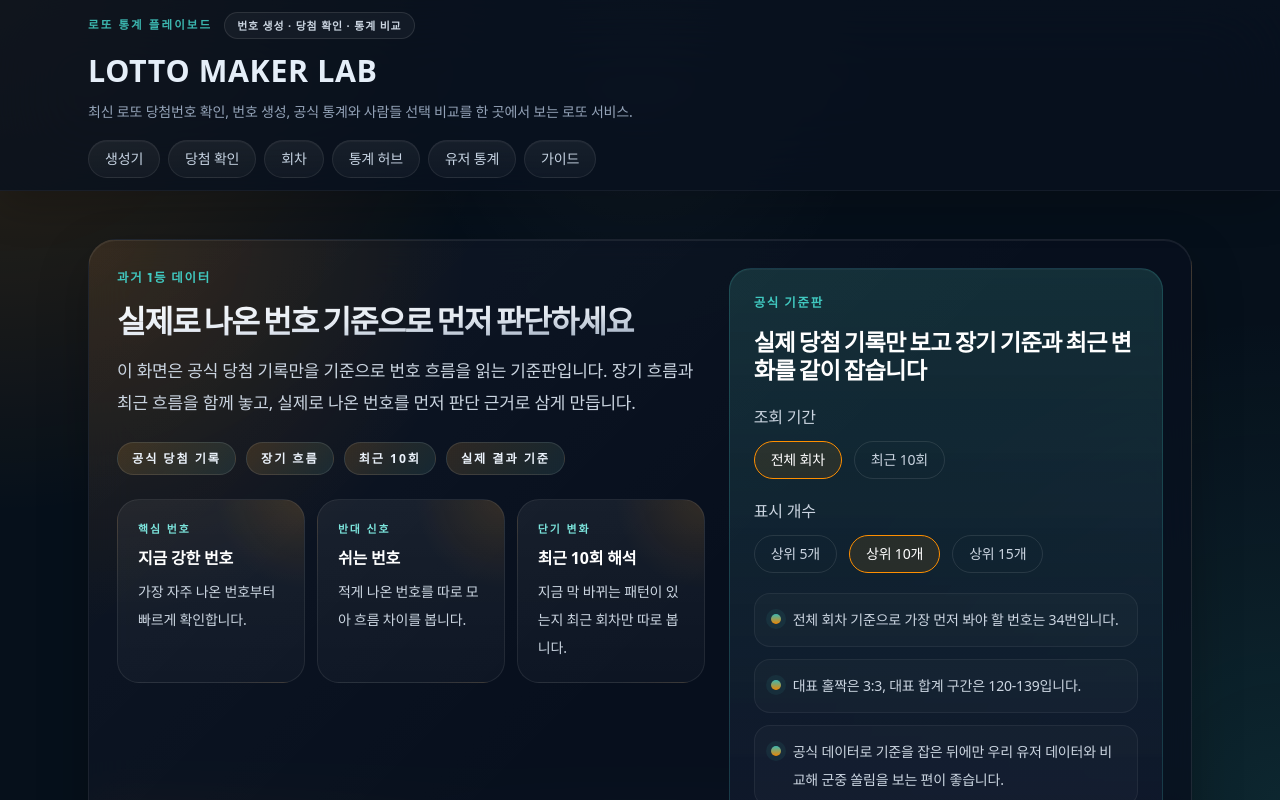
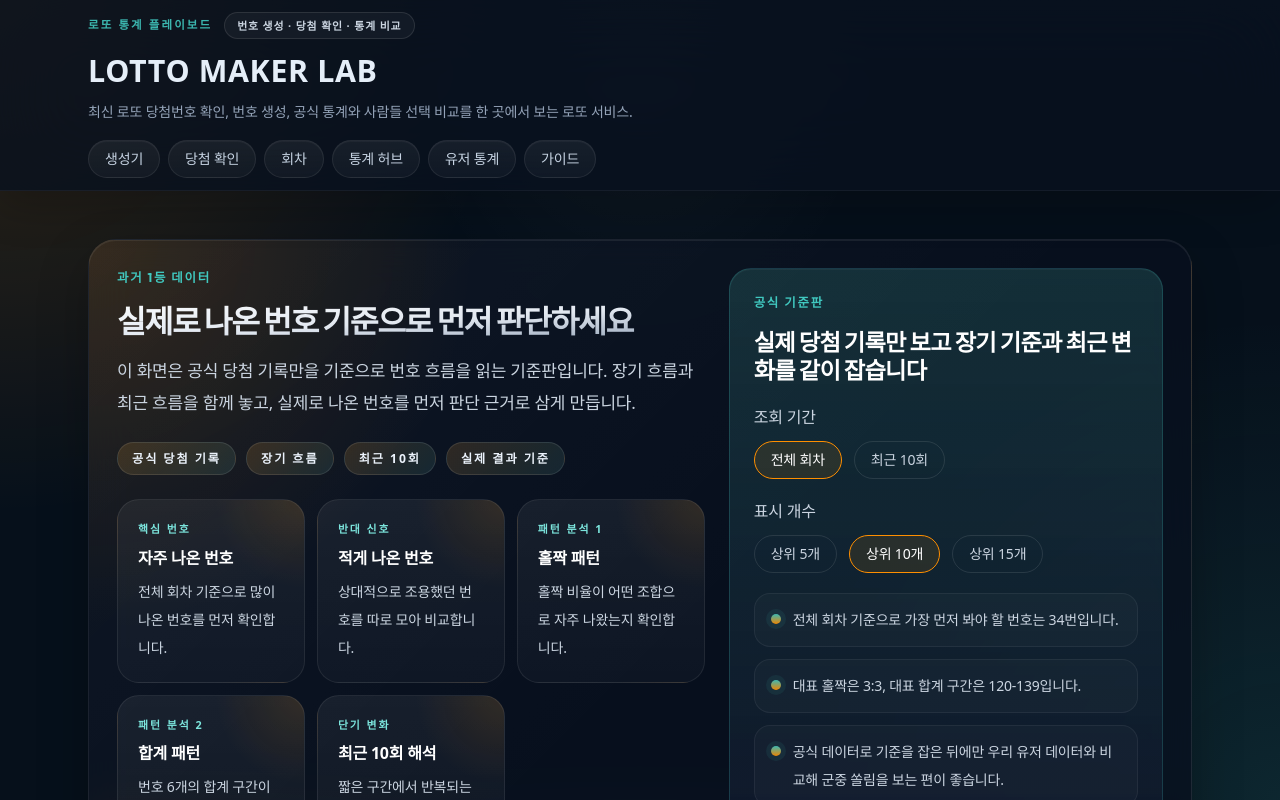
Before and after one commit to jes2751/lotto-maker, a Next.js app: page /stats in a window 1280 px wide. Shown: the top 800 px of the page. Built offline with nearby package versions, Linux system fonts and the light colour scheme; no server answers.

Commit message:
feat: integrate all 5 deep-dive topics into the main stats dashboard

```diff
--- a/src/app/stats/page.tsx
+++ b/src/app/stats/page.tsx
@@ -72,20 +72,32 @@ export default async function StatsPage({ searchParams }: StatsPageProps) {
     {
       href: "/hot-numbers",
       kicker: "핵심 번호",
-      title: "지금 강한 번호",
-      body: "가장 자주 나온 번호부터 빠르게 확인합니다."
+      title: "자주 나온 번호",
+      body: "전체 회차 기준으로 많이 나온 번호를 먼저 확인합니다."
     },
     {
       href: "/cold-numbers",
       kicker: "반대 신호",
-      title: "쉬는 번호",
-      body: "적게 나온 번호를 따로 모아 흐름 차이를 봅니다."
+      title: "적게 나온 번호",
+      body: "상대적으로 조용했던 번호를 따로 모아 비교합니다."
+    },
+    {
+      href: "/odd-even-pattern",
+      kicker: "패턴 분석 1",
+      title: "홀짝 패턴",
+      body: "홀짝 비율이 어떤 조합으로 자주 나왔는지 확인합니다."
+    },
+    {
+      href: "/sum-pattern",
+      kicker: "패턴 분석 2",
+      title: "합계 패턴",
+      body: "번호 6개의 합계 구간이 어떻게 분포되는지 파악합니다."
     },
     {
       href: "/recent-10-draw-analysis",
       kicker: "단기 변화",
       title: "최근 10회 해석",
-      body: "지금 막 바뀌는 패턴이 있는지 최근 회차만 따로 봅니다."
+      body: "짧은 구간에서 반복되는 흐름을 먼저 보고 싶을 때 유용합니다."
     }
   ] as const;
 
```
